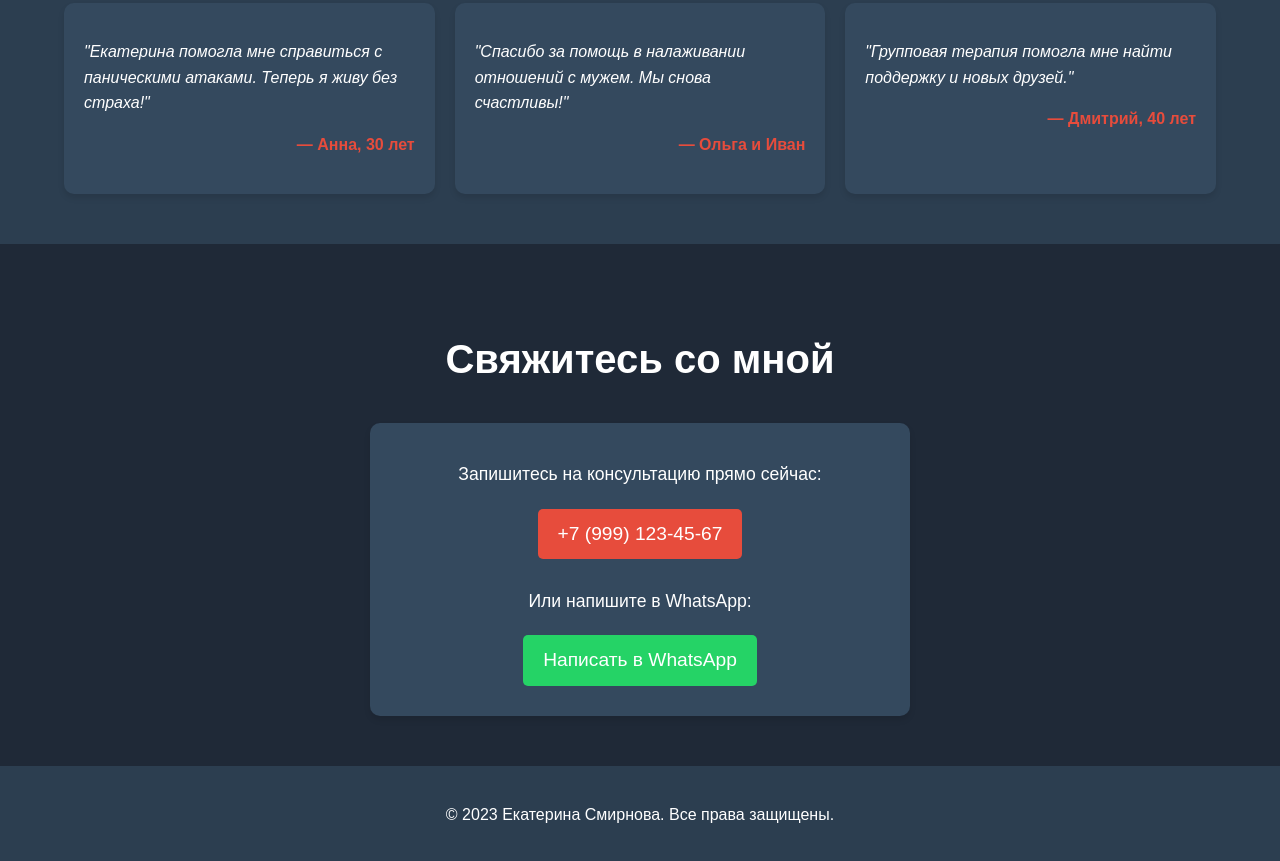
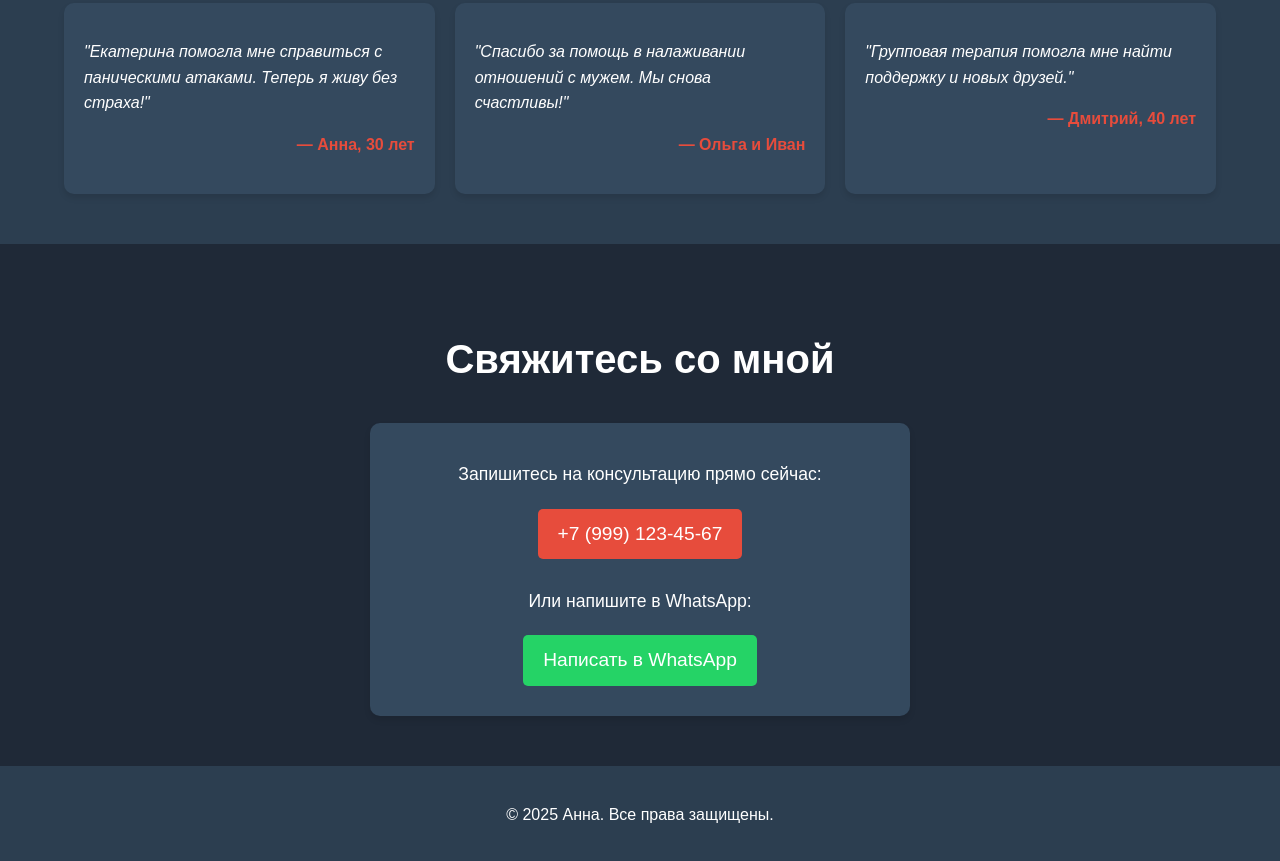
Before and after one commit to murzin66/Psycology_2, a plain HTML site: page docs/index.html in a window 1280 px wide. Shown: the part 2557-3418 px from the top of the page. Drawn offline with Linux system fonts and the light colour scheme.

Commit message:
improved index.html

```diff
--- a/docs/index.html
+++ b/docs/index.html
@@ -134,7 +134,7 @@
 
   <footer class="footer">
     <div class="container">
-      <p class="footer__text">© 2023 Екатерина Смирнова. Все права защищены.</p>
+      <p class="footer__text">© 2025 Анна. Все права защищены.</p>
     </div>
   </footer>
 
```
